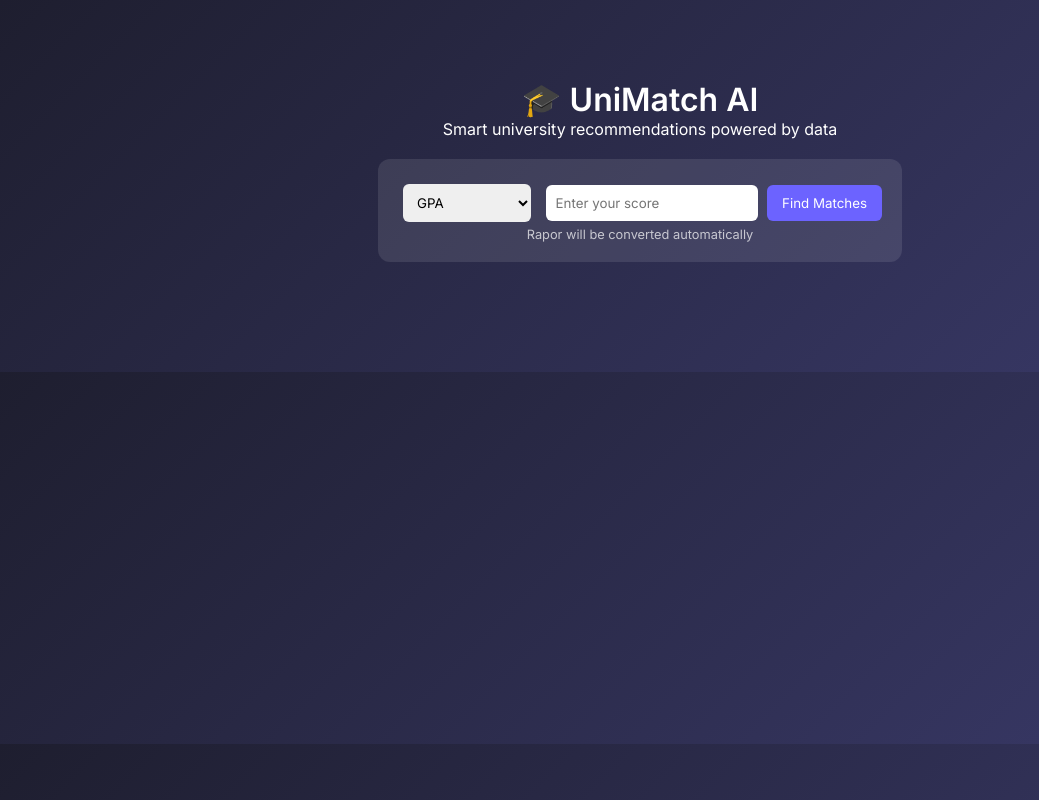
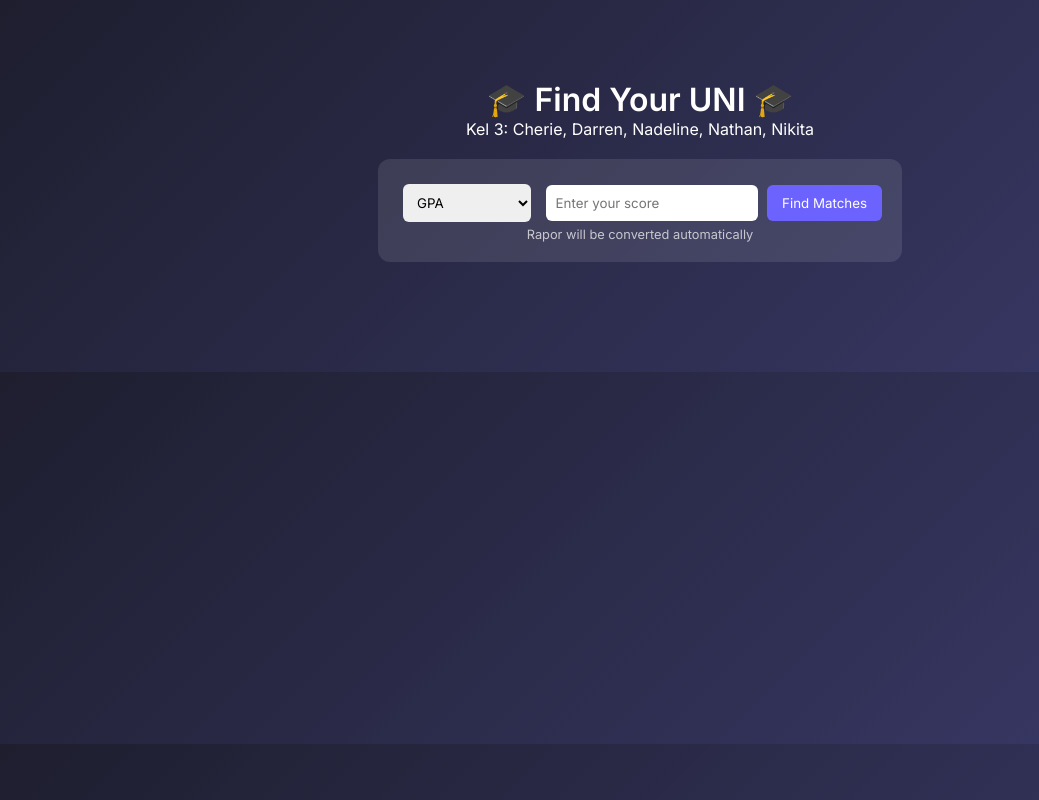
Before and after one commit to findyouruni/findyouruni.github.io, a plain HTML site: page index.html in a window 1280 px wide. Shown: the whole page, without its empty margins (0-1039 px from the left). Drawn offline with Linux system fonts and the light colour scheme.

Commit message:
Update index.html

```diff
--- a/index.html
+++ b/index.html
@@ -2,7 +2,7 @@
 <html lang="en">
 <head>
   <meta charset="UTF-8">
-  <title>UniMatch AI</title>
+  <title>Find Your UNI</title>
   <meta name="viewport" content="width=device-width, initial-scale=1.0">
 
   <link rel="stylesheet" href="style.css">
@@ -12,8 +12,8 @@
 <body>
 
   <div class="hero">
-    <h1>🎓 UniMatch AI</h1>
-    <p>Smart university recommendations powered by data</p>
+    <h1>🎓 Find Your UNI 🎓</h1>
+    <p>Kel 3: Cherie, Darren, Nadeline, Nathan, Nikita</p>
 
     <div class="input-card">
       <select id="inputType">
```
